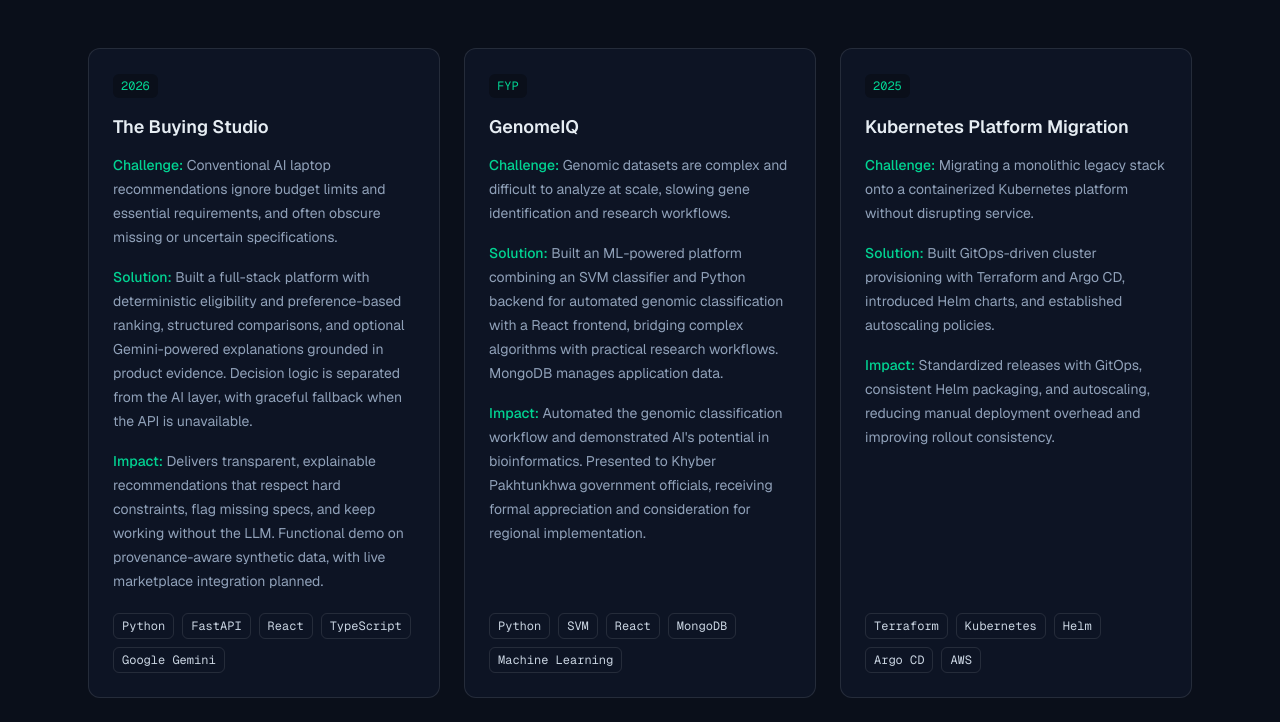
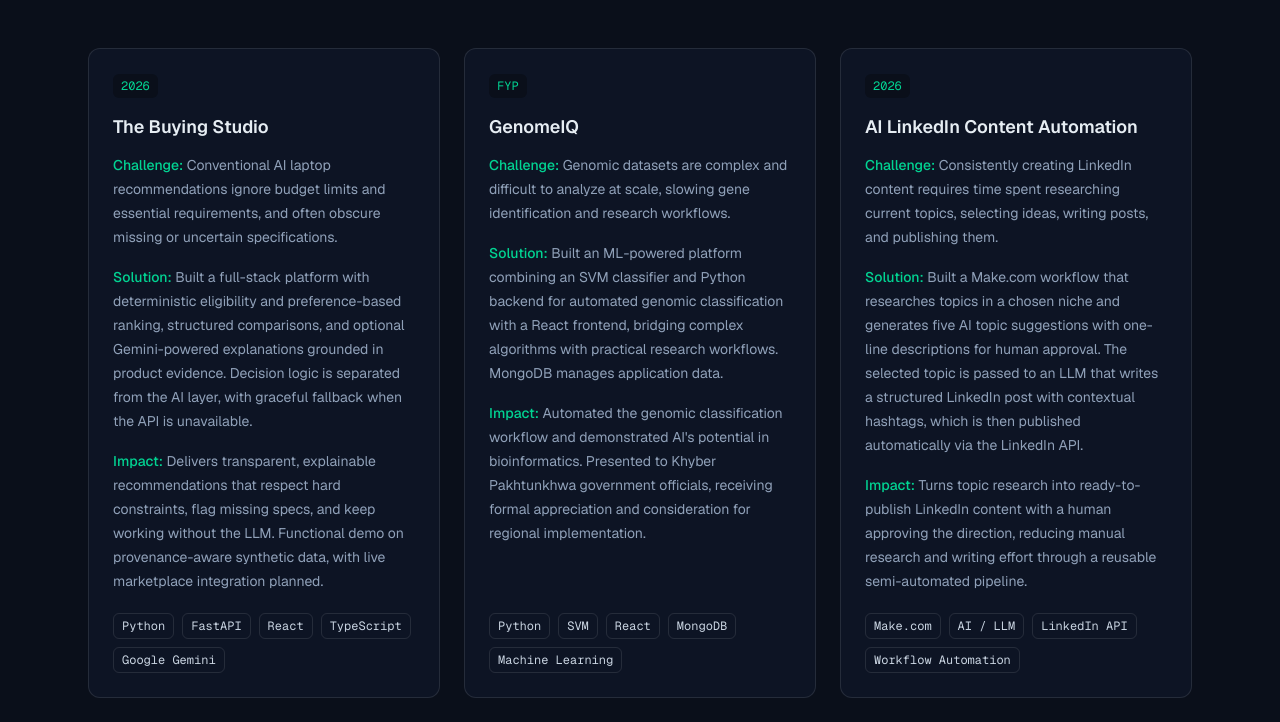
Before and after one commit to saifullah-shah/Saifullah-Shah-portfolio, a Next.js app: page / in a window 1280 px wide. Shown: the part 2153-2875 px from the top of the page. Built offline with nearby package versions, Linux system fonts and the light colour scheme; no server answers.

Commit message:
feat: add AI LinkedIn content automation project

```diff
--- a/app/page.tsx
+++ b/app/page.tsx
@@ -156,7 +156,7 @@ const skillCategories = [
   {
     title: "Tools & Platforms",
     icon: GithubIcon,
-    skills: ["Git", "GitHub", "GitLab", "VS Code", "Postman", "OpenCode"],
+    skills: ["Git", "GitHub", "GitLab", "VS Code", "Postman", "Make.com", "OpenCode"],
   },
   {
     title: "Testing & Quality",
@@ -203,6 +203,17 @@ const projects = [
       "Automated the genomic classification workflow and demonstrated AI's potential in bioinformatics. Presented to Khyber Pakhtunkhwa government officials, receiving formal appreciation and consideration for regional implementation.",
     stack: ["Python", "SVM", "React", "MongoDB", "Machine Learning"],
     year: "FYP",
+  },
+  {
+    title: "AI LinkedIn Content Automation",
+    challenge:
+      "Consistently creating LinkedIn content requires time spent researching current topics, selecting ideas, writing posts, and publishing them.",
+    solution:
+      "Built a Make.com workflow that researches topics in a chosen niche and generates five AI topic suggestions with one-line descriptions for human approval. The selected topic is passed to an LLM that writes a structured LinkedIn post with contextual hashtags, which is then published automatically via the LinkedIn API.",
+    impact:
+      "Turns topic research into ready-to-publish LinkedIn content with a human approving the direction, reducing manual research and writing effort through a reusable semi-automated pipeline.",
+    stack: ["Make.com", "AI / LLM", "LinkedIn API", "Workflow Automation"],
+    year: "2026",
   },
   {
     title: "Kubernetes Platform Migration",
--- a/knowledge/profile.md
+++ b/knowledge/profile.md
@@ -20,7 +20,7 @@ AI Engineer with hands-on experience in AI application development, Generative A
 ## Highlights
 - 1.5+ years of AI engineering experience (Mar 2025 - Sep 2026).
 - 165+ automated tests written, including 123 Python unit tests and 42 end-to-end HTTP assertions.
-- 2 end-to-end AI projects built: The Buying Studio and GenomeIQ.
+- 3 AI projects built: The Buying Studio, GenomeIQ, and an AI-powered LinkedIn content automation workflow.
 - GenomeIQ received formal appreciation from Khyber Pakhtunkhwa government officials.
 
 ## Background
--- a/knowledge/projects.md
+++ b/knowledge/projects.md
@@ -32,6 +32,24 @@ Automated the genomic classification workflow and demonstrated AI's potential in
 
 ### Technologies
 Python, React, HTML5, CSS3, MongoDB, SVM Classifier, Machine Learning
+
+## AI-Powered LinkedIn Content Automation
+
+An AI-powered LinkedIn content automation workflow built with Make.com that automates topic research, content generation, hashtag creation, and LinkedIn publishing while keeping a human in control of topic selection.
+
+### What I Built
+- Built a Make.com workflow that researches relevant and current topics in a selected content niche.
+- Used AI to generate five potential LinkedIn post topics, each with a one-line description, for human review.
+- Passed the human-selected topic to an LLM that writes an engaging, structured LinkedIn post.
+- Generated relevant hashtags to complement each post.
+- Integrated the LinkedIn API to publish the completed post automatically.
+- Kept a human-in-the-loop approval step so the user controls the content direction.
+
+### Impact
+Transforms topic research into ready-to-publish LinkedIn content with minimal manual intervention, reducing repetitive research and writing effort while preserving human control over content direction. The result is a reusable AI-powered content pipeline.
+
+### Technologies
+Make.com, AI / LLM, LinkedIn API, Workflow Automation, No-Code Automation
 
 ## Kubernetes Platform Migration
 
--- a/knowledge/skills.md
+++ b/knowledge/skills.md
@@ -53,6 +53,7 @@
 - GitLab
 - VS Code
 - Postman
+- Make.com
 - OpenCode
 
 ## Testing & Quality
```
